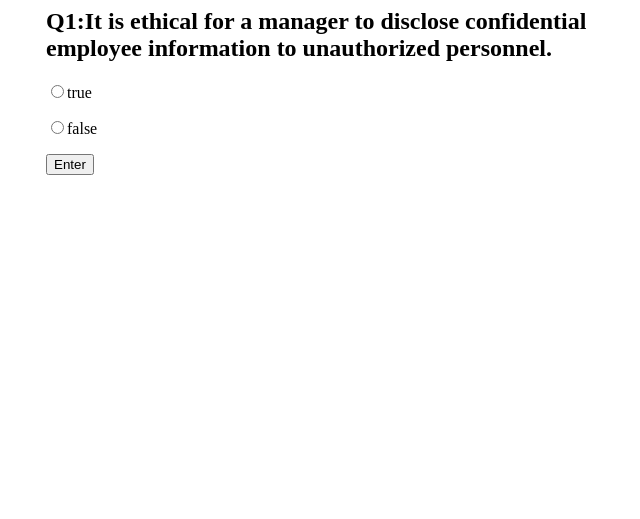
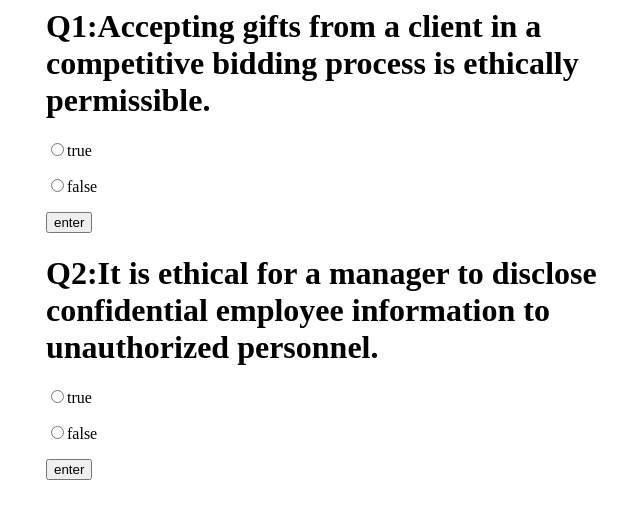
Before and after one commit to Jiaxuan-Li-iii/ethical-test, a Flask app: page /ethical_test in a window 1280 px wide. Shown: the top 519 px of the page, without its empty margins (278-918 px from the left). Run offline with Flask 3, Linux system fonts and the light colour scheme.

Commit message:
Update ethical_test.html

```diff
--- a/templates/ethical_test.html
+++ b/templates/ethical_test.html
@@ -1,16 +1,22 @@
 <style>
-    .container {width: 100%; margin: auto;}
-    @media(min-width:600px){.container{width:80%;}}
-    @media(min-width:768px){.container{width:60%;}}
-    @media(min-width:1024px){.container{width:50%;}}
-
+    .container {width: 100%;margin: auto;}
+    @media (min-width:600px) {.container {width:80%}}
+    @media (min-width:768px) {.container {width:60%}}
+    @media (min-width:1024px) {.container {width:50%}}
 </style>
 
-<div class ="container">
-    <h2> Q1:It is ethical for a manager to disclose confidential employee information to unauthorized personnel.</h2>
-    <form action="/answer" method = "post">
-        <p><input type = "radio" name = "options" id= "true" value = "TRUE" >true</input></p>
-        <p><input type = "radio" name = "options" id= "false" value = "FALSE" >false</input></p>
-        <p><input type = "submit" value = "Enter"></p>
+
+<div Class="container">
+    <h1>Q1:Accepting gifts from a client in a competitive bidding process is ethically permissible. </h1>
+    <form action = "/answer" method = "post">
+        <p><input type = "radio" name = "options" id="true" value = "true">true</input></p >
+        <p><input type = "radio" name = "options" id="flase" value = "false">false</input></p >
+        <p><input type = "submit" value = "enter"></p >
+    </form>
+    <h1>Q2:It is ethical for a manager to disclose confidential employee information to unauthorized personnel. </h1>
+    <form action = "/answer" method = "post">
+        <p><input type = "radio" name = "options" id="true" value = "true">true</input></p >
+        <p><input type = "radio" name = "options" id="flase" value = "false">false</input></p >
+        <p><input type = "submit" value = "enter"></p >
     </form>
 </div>
```
